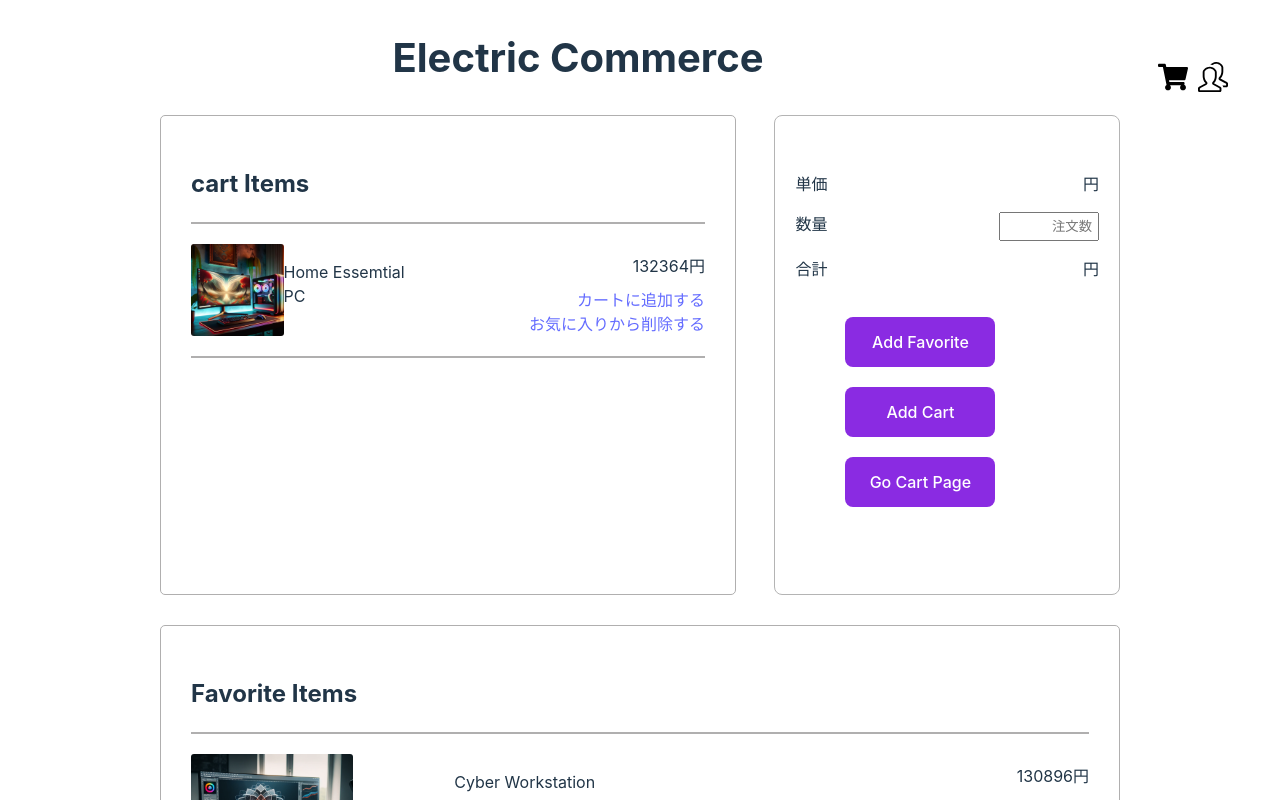
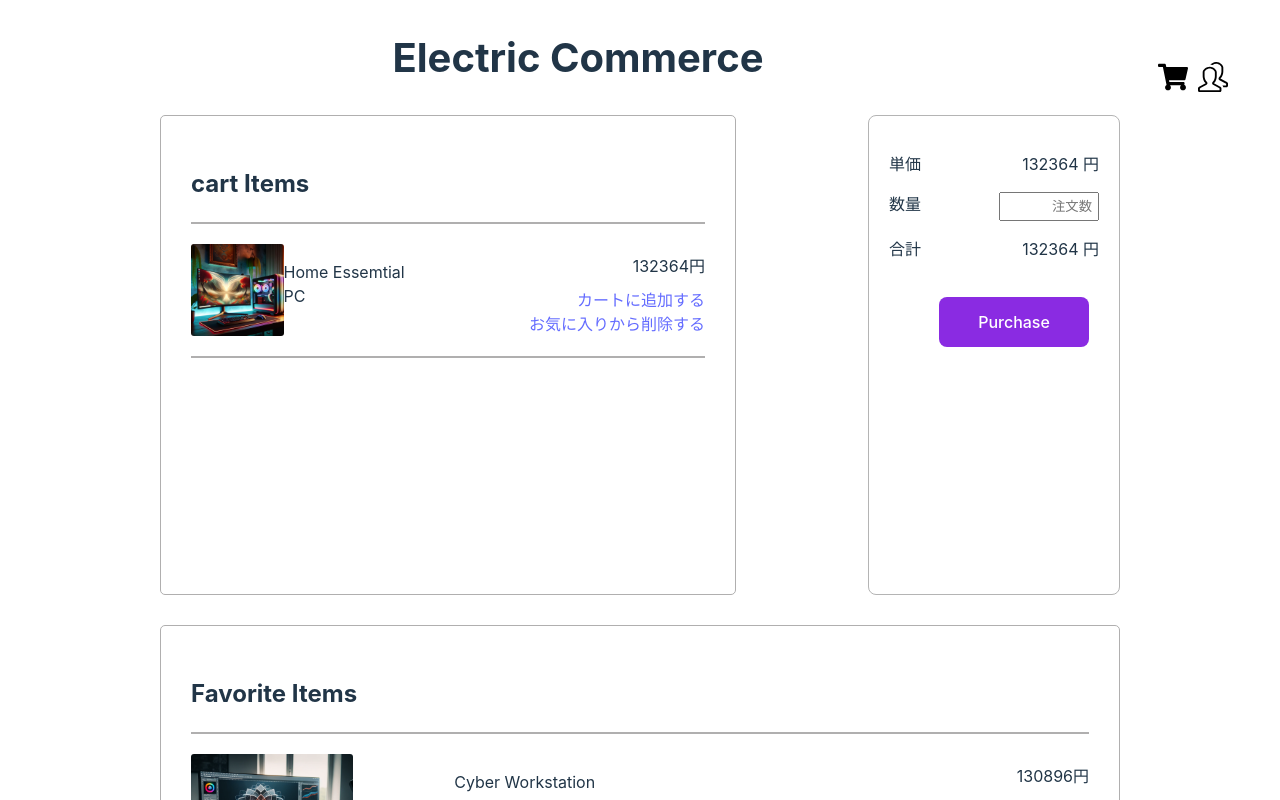
Before and after one commit to kip2/E-Commerce-Site-React, a React (Vite) app in the folder app/: page / in a window 1280 px wide. Shown: the top 800 px of the page. Built offline with nearby package versions, Linux system fonts and the light colour scheme.

Commit message:
CartMenuのボタンを要望通りに調整

```diff
--- a/app/src/components/organisms/CartMenu.tsx
+++ b/app/src/components/organisms/CartMenu.tsx
@@ -3,36 +3,22 @@ import Calculation from "../molecules/Calculation"
 import "./CartMenu.css"
 
 type CartMenuProps = {
-    productName: string
     price: number
 }
 
 // todo: あとで実装する
-const addFavoriteClick = () => {}
-// todo: あとで実装する
-const addCartClick = () => {}
-// todo: あとで実装する
-const goCartPage= () => {}
+const addPurchaseClick = () => {}
 
-const CartMenu: React.FC<CartMenuProps> = ({productName, price}) => {
+const CartMenu: React.FC<CartMenuProps> = ({price}) => {
     return (
         <div className="cart-menu">
-            <h3 className="cart-menu-title">{productName}</h3>
             <Calculation
                 price={price}
             />
             <div className="buttons">
                 <Button
-                    caption={"Add Favorite"}
-                    onButtonClick={addFavoriteClick}
-                />
-                <Button
-                    caption={"Add Cart"}
-                    onButtonClick={addCartClick}
-                />
-                <Button
-                    caption={"Go Cart Page"}
-                    onButtonClick={goCartPage}
+                    caption={"Purchase"}
+                    onButtonClick={addPurchaseClick}
                 />
             </div>
         </div>
--- a/app/src/components/template/Cart.tsx
+++ b/app/src/components/template/Cart.tsx
@@ -3,6 +3,13 @@ import FavoriteItems from "../organisms/FavoriteItems"
 import CartItems from "../organisms/CartItems"
 import CartMenu from "../organisms/CartMenu"
 import "./Cart.css"
+
+const cartDummyData = {
+        "name": "Home Essemtial PC",
+        "imgUrl": "./img/desktop2.png",
+        "price": 132364,
+        "description": "家庭用として最適なこのデスクトップは、日常の業務や学習、エンターテインメントに適しています。コンパクトなデザインと手頃な価格で、あらゆるユーザーにおすすめです。"
+}
 
 const Cart = () => {
     return(
@@ -11,7 +18,7 @@ const Cart = () => {
             <div className="order-field">
                 <CartItems />
                 <CartMenu
-
+                    price={cartDummyData.price}
                 />
             </div>
             <FavoriteItems />
```
